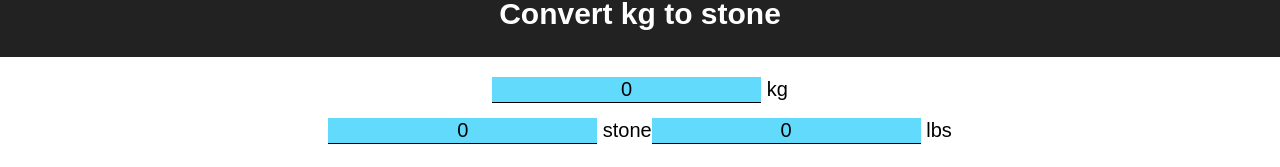
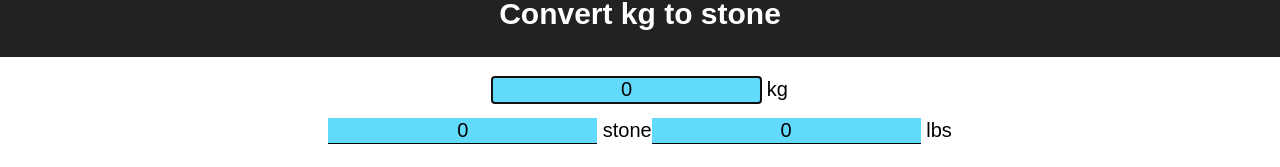
Before and after one commit to claire-codes/react-app-playground, a React (Create React App) app: page / in a window 1280 px wide. Shown: the part 133-300 px from the top of the page. Built offline with nearby package versions, Linux system fonts and the light colour scheme.

Commit message:
:-1: Autofocus

```diff
--- a/src/App.js
+++ b/src/App.js
@@ -35,6 +35,10 @@ class App extends Component {
         this.setState({kg: tmp});
     }
 
+    componentDidMount() {
+        this.nameInput.focus();
+    }
+
     render() {
         return (
             <div className="App">
@@ -45,7 +49,7 @@ class App extends Component {
                 <div className="c-input-holder">
                     <div>
                         <div className="c-input">
-                            <input type="number" onChange={this.handleKgChange} value={this.state.kg} className="c-input_field"/>
+                            <input type="number" onChange={this.handleKgChange} value={this.state.kg} className="c-input_field" ref={(input) => { this.nameInput = input; }}/>
                             &nbsp;kg
                         </div>
                     </div>
```
